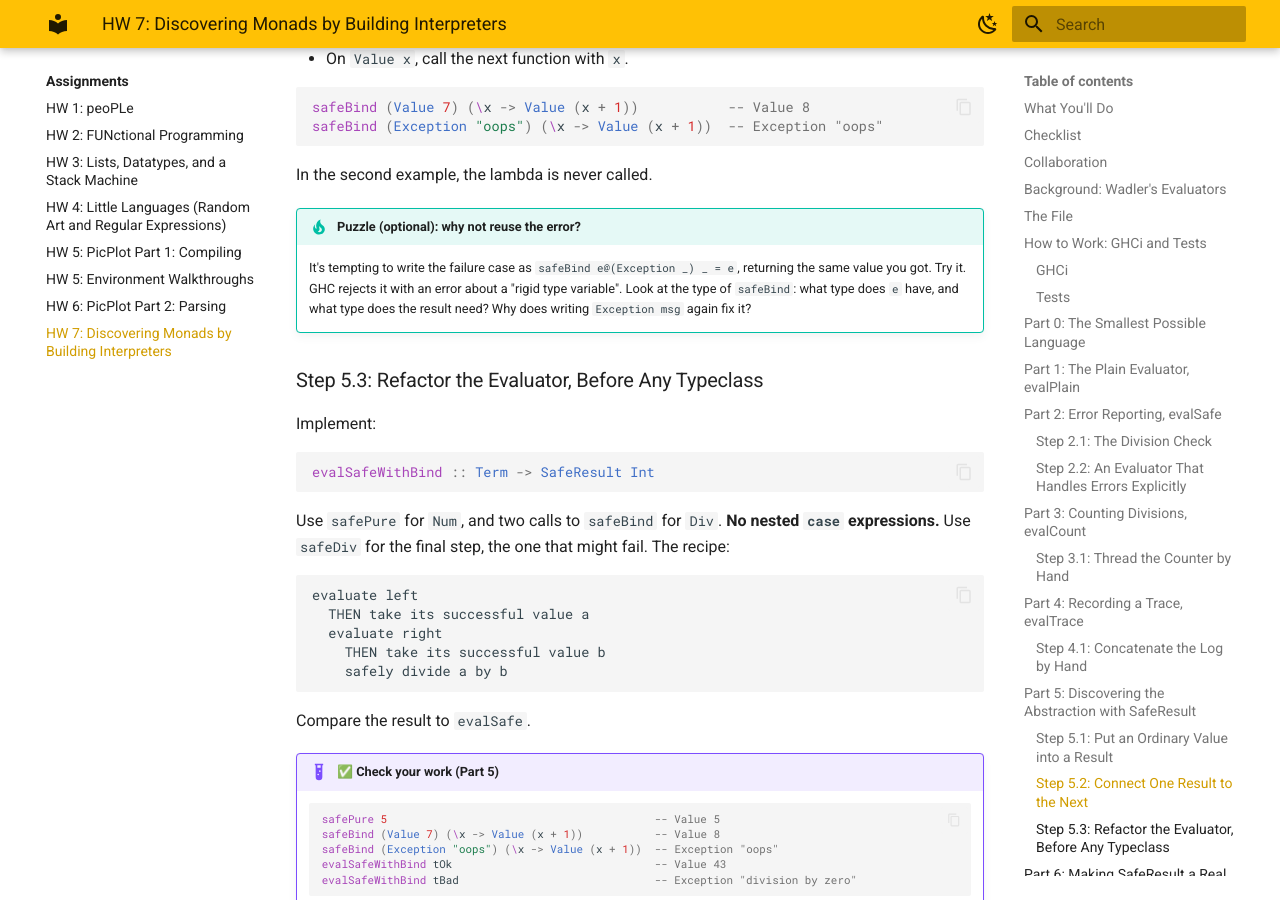
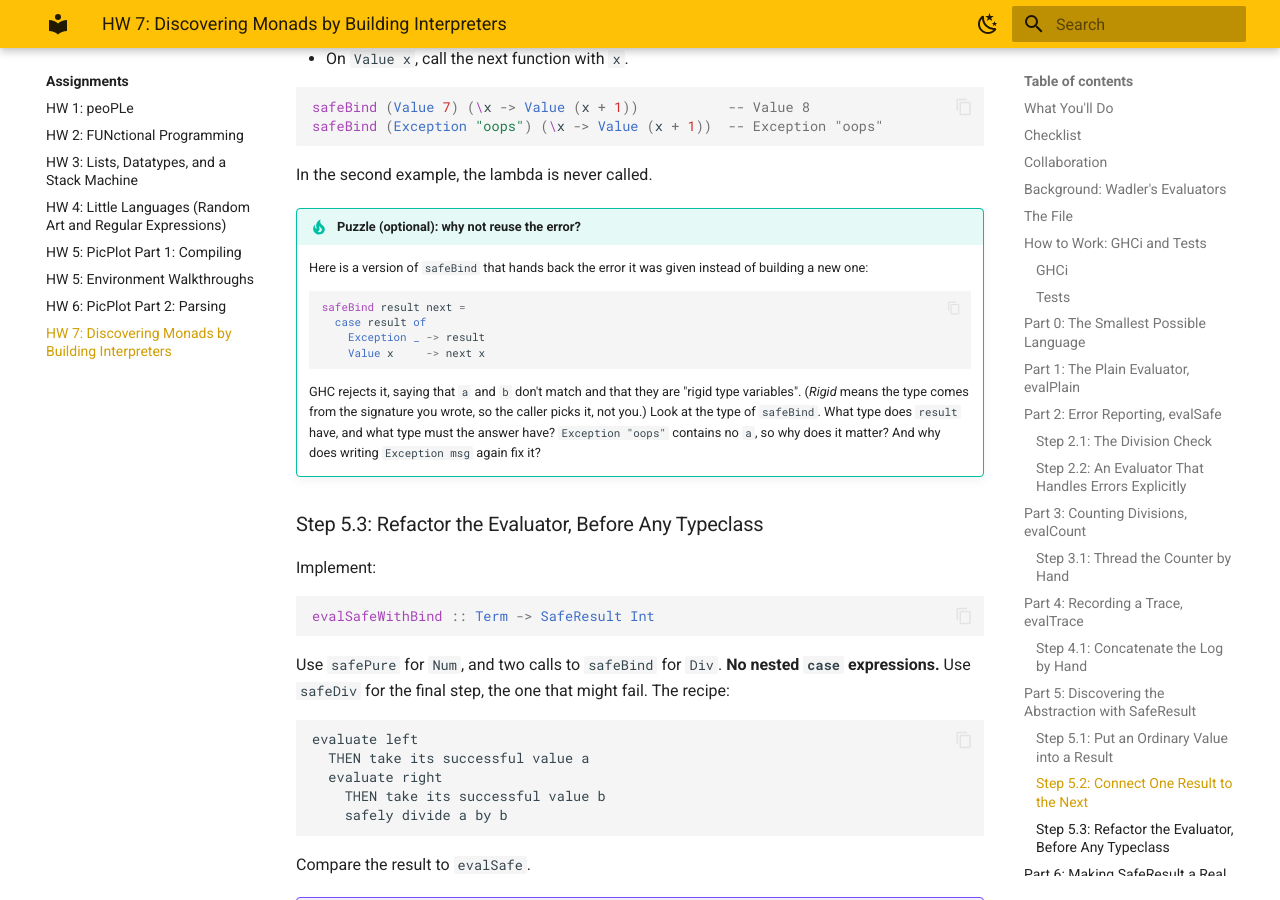
Before and after one commit to lbang-hmc/cs-131-website, an MkDocs documentation site: the page built from content/assignments/hw07.md, in a window 1280 px wide and 900 px high, scrolled down 10387 px. Built offline with MkDocs 1.6.1 and Material for MkDocs 9.7.7, drawn with Linux system fonts in a browser that asks for light colours.

Commit message:
HW 7: rewrite safeBind puzzle without as-patterns; explain rigid type variables
Co-Authored-By: Claude Opus 5.5 <noreply@anthropic.com>

````diff
--- a/content/assignments/hw07.md
+++ b/content/assignments/hw07.md
@@ -410,7 +410,16 @@ safeBind (Exception "oops") (\x -> Value (x + 1))  -- Exception "oops"
 In the second example, the lambda is never called.
 
 !!! tip "Puzzle (optional): why not reuse the error?"
-    It's tempting to write the failure case as `safeBind e@(Exception _) _ = e`, returning the same value you got. Try it. GHC rejects it with an error about a "rigid type variable". Look at the type of `safeBind`: what type does `e` have, and what type does the result need? Why does writing `Exception msg` again fix it?
+    Here is a version of `safeBind` that hands back the error it was given instead of building a new one:
+
+    ```haskell
+    safeBind result next =
+      case result of
+        Exception _ -> result
+        Value x     -> next x
+    ```
+
+    GHC rejects it, saying that `a` and `b` don't match and that they are "rigid type variables". (*Rigid* means the type comes from the signature you wrote, so the caller picks it, not you.) Look at the type of `safeBind`. What type does `result` have, and what type must the answer have? `Exception "oops"` contains no `a`, so why does it matter? And why does writing `Exception msg` again fix it?
 
 ### Step 5.3: Refactor the Evaluator, Before Any Typeclass
 
````
